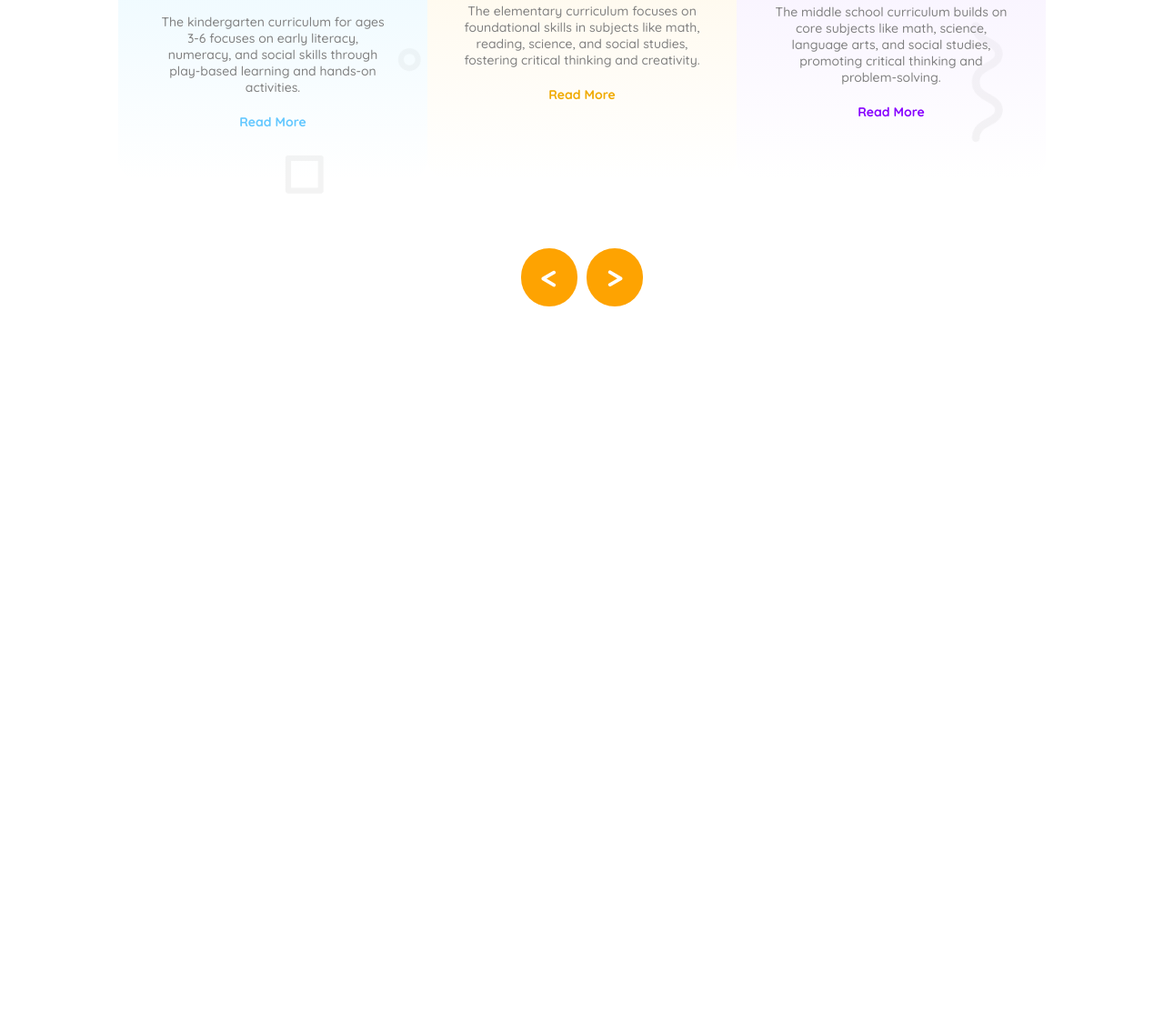
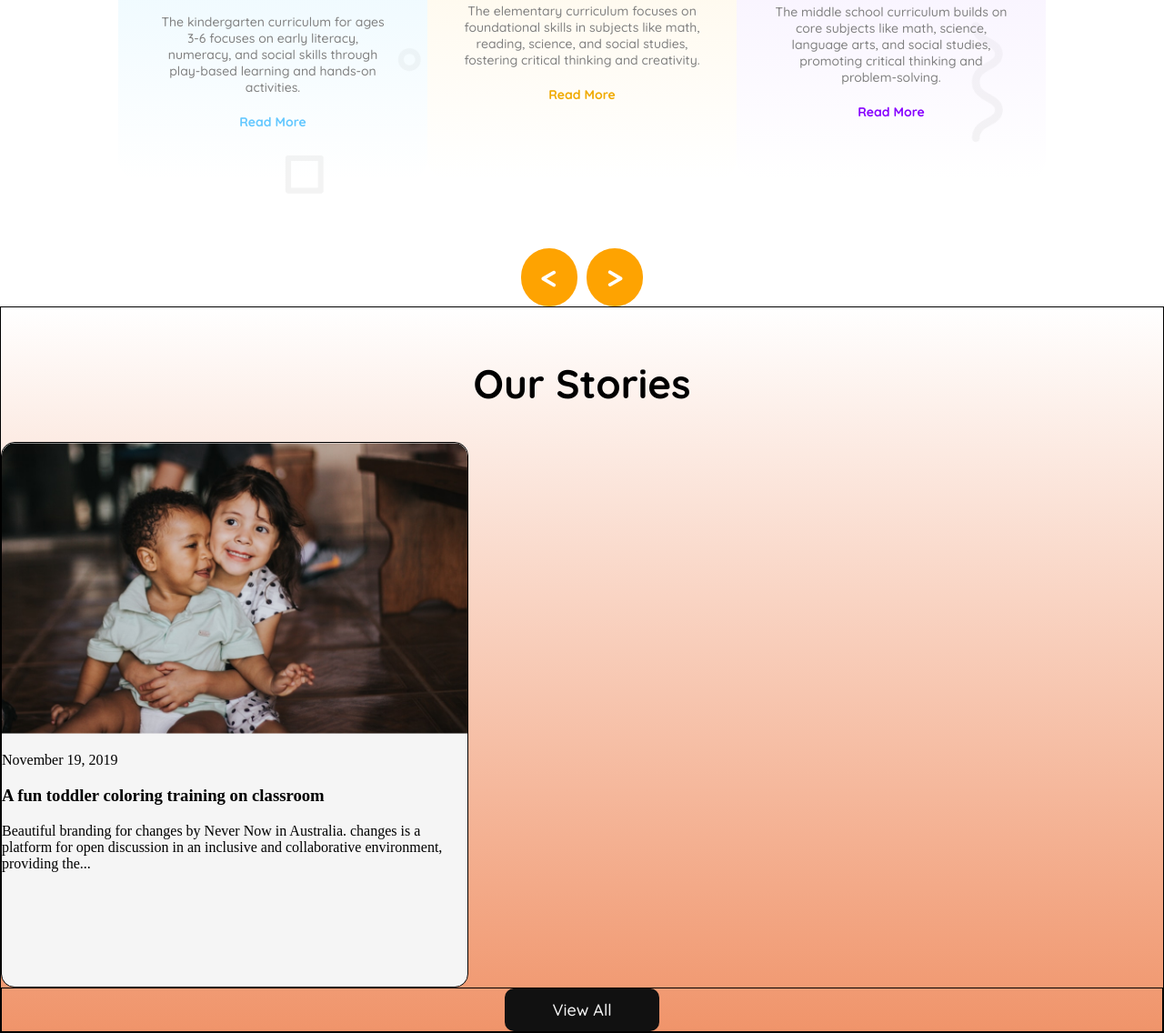
Before and after one commit to David-Clinton-P/assignment-2, a plain HTML site: page index.html in a window 1280 px wide. Shown: the part 1166-2302 px from the top of the page at 91% size. Before the commit the page ends 1503 px from the top, so only its background shows below. Drawn offline with Linux system fonts and the light colour scheme.

Commit message:
2nd commit of my assignment

```diff
--- a/index.html
+++ b/index.html
@@ -105,6 +105,33 @@
         </div>
     </section>
     <section id="section-3">
+        <h1 class="sec-3-h">Our Stories</h1>
+        <div class="sec-3-card-cont">
+            <div class="sec-3-box-left">
+                <img class="sec-3-left-img" src="assets/story-1.png" alt="image loading">
+                <p class="left-box-p-1">
+                    November 19, 2019
+                </p>
+                <h3 class="left-box-h-1">
+                    A fun toddler coloring training on
+                    classroom
+                </h3>
+                <p class="left-box-p-2">
+                    Beautiful branding for changes by Never Now in Australia.
+                    changes is a platform for open discussion in an inclusive and
+                    collaborative environment, providing the...
+                </p>
+            </div>
+            <div class="sec-3-box-right-cont">
+                <div class="sec-3-box-right-1"></div>
+                <div class="sec-3-box-right-2"></div>
+                <div class="sec-3-box-right-3"></div>
+                <div class="sec-3-box-right-4"></div>
+            </div>
+        </div>
+        <div class="sec-3-btn-cont">
+            <button class="sec-3-btn">View All</button>
+        </div>
 
     </section>
 </body>
--- a/style.css
+++ b/style.css
@@ -188,7 +188,6 @@ body {
     margin-left: 40px;
     margin-right: 40px;
     margin-top: 20px;
-
 }
 .box-read-more-1 {
     font-family: Quicksand;
@@ -261,3 +260,74 @@ body {
     border: none;
     cursor: pointer;
 }
+#section-3 {
+    background-image: url(assets/bg.png);
+    background: linear-gradient(to top, rgb(240, 148, 106), rgba(255, 255, 255, 1));
+    border: 1px solid;
+}
+.sec-3-h {
+    font-family: Quicksand;
+    font-size: 44px;
+    display: flex;
+    justify-content: center;
+    margin-top: 56px;
+}
+.sec-3-card-cont {
+
+}
+.sec-3-box-left {
+    border: 1px solid;
+    background-color: whitesmoke;
+    width: 512px;
+    height: 598px;
+    border-radius: 15px;
+}
+.sec-3-left-img {
+    width: 100%;
+    border-top-left-radius: 15px;
+    border-top-right-radius: 15px;
+}
+.left-box-p-1 {
+
+}
+.left-box-h-1 {
+
+}
+.left-box-p-2 {
+
+}
+
+.sec-3-box-right-cont {
+
+}
+.sec-3-box-right-1 {
+
+}
+.sec-3-box-right-2 {
+
+}
+.sec-3-box-right-3 {
+
+}
+.sec-3-box-right-4 {
+
+}
+.sec-3-btn-cont {
+    border: 1px solid;
+    display: flex;
+    justify-content: center;
+}
+.sec-3-btn {
+    background-color: rgba(17, 17, 17, 1);
+    color: whitesmoke;
+    font-family: Quicksand;
+    font-size: 18px;
+    font-weight: 500;
+    border-radius: 10px;
+    padding-left: 52px;
+    padding-right: 52px;
+    padding-top: 12px;
+    padding-bottom: 12px;
+    border: none;
+    cursor: pointer;
+}
```
